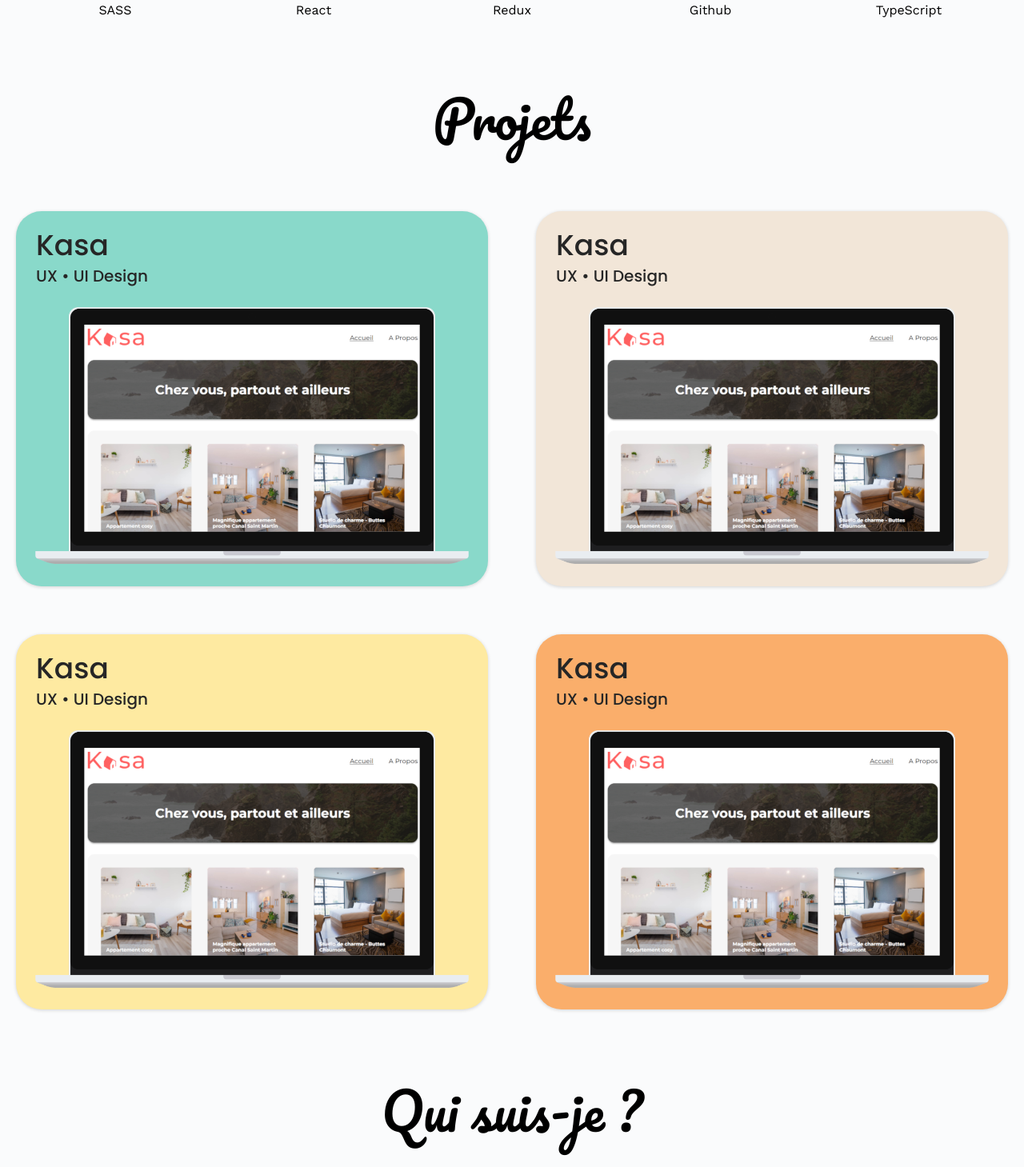
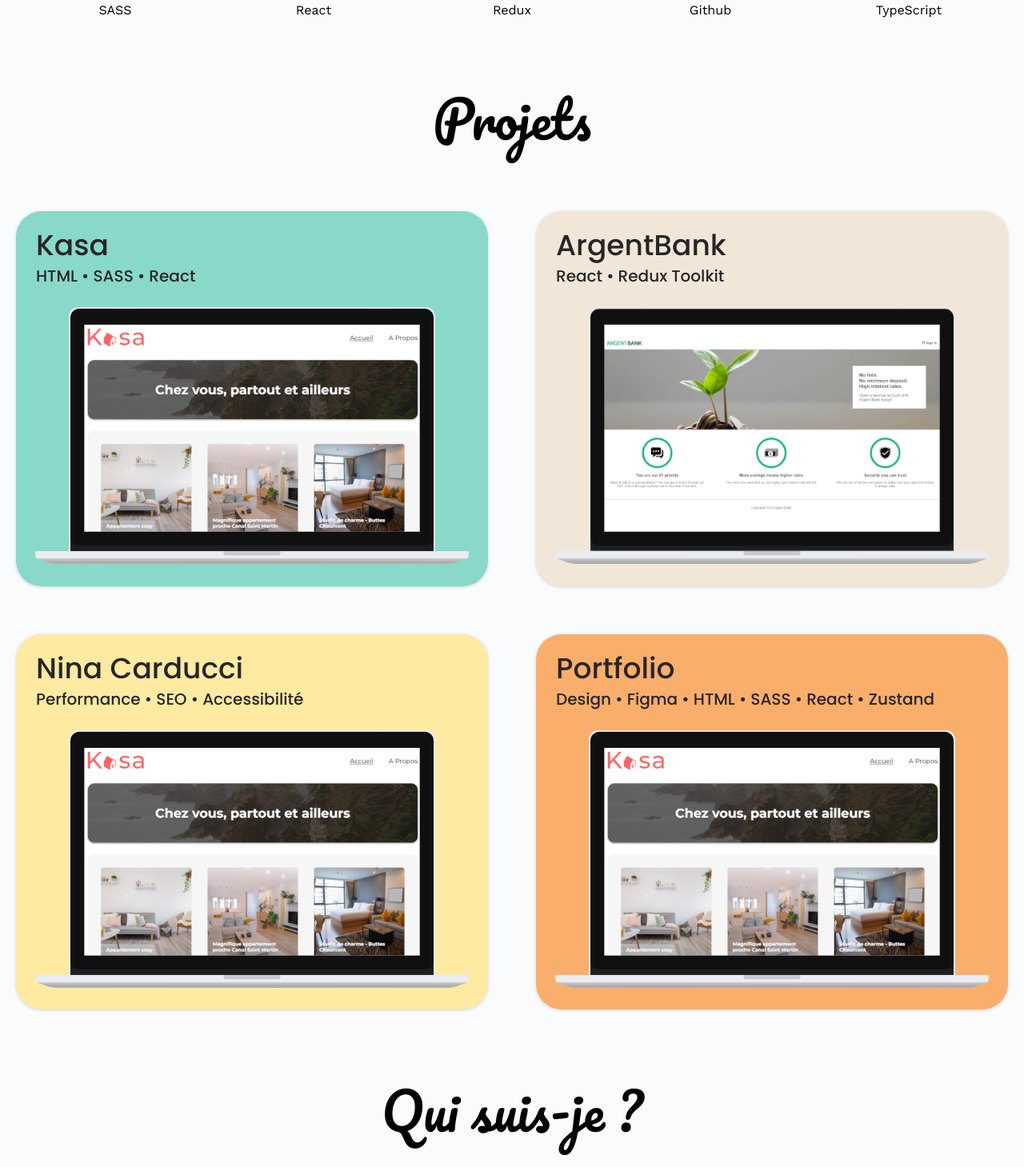
Before and after one commit to BetaPeche/MonPortfolio, a React (Vite) app: page / in a window 1280 px wide. Shown: the part 1348-2807 px from the top of the page at 80% size. Built offline with nearby package versions, Linux system fonts and the light colour scheme.

Commit message:
Add Project component

```diff
--- a/src/pages/Home.tsx
+++ b/src/pages/Home.tsx
@@ -1,7 +1,8 @@
 import Banner from '../components/Banner'
-import DataSkills from '../assets/data/dataSkills.json'
-import { Link } from 'react-router-dom'
+import dataSkills from '../assets/data/dataSkills.json'
+import dataProjects from '../assets/data/dataProjects.json'
 import Skill from '../components/Skill'
+import Project from '../components/Project'
 
 const Home = () => {
     return (
@@ -9,32 +10,15 @@
             <Banner />
             <h2>Compétences</h2>
             <section className="skills">
-                {DataSkills.map((skill) => (
+                {dataSkills.map((skill) => (
                     <Skill data={skill} key={skill.name} />
                 ))}
             </section>
-            <h2>Projets</h2>
+            <h2 id="projects">Projets</h2>
             <section className="projects">
-                <Link to="/" className="test">
-                    <h3>Kasa</h3>
-                    <p>UX • UI Design</p>
-                    <img src="./img/mac.png" alt="" />
-                </Link>
-                <Link to="/" className="test">
-                    <h3>Kasa</h3>
-                    <p>UX • UI Design</p>
-                    <img src="./img/mac.png" alt="" />
-                </Link>
-                <Link to="/" className="test">
-                    <h3>Kasa</h3>
-                    <p>UX • UI Design</p>
-                    <img src="./img/mac.png" alt="" />
-                </Link>
-                <Link to="/" className="test">
-                    <h3>Kasa</h3>
-                    <p>UX • UI Design</p>
-                    <img src="./img/mac.png" alt="" />
-                </Link>
+                {dataProjects.map((project) => (
+                    <Project data={project} key={project.name} />
+                ))}
             </section>
             <h2>Qui suis-je ?</h2>
         </main>
```
